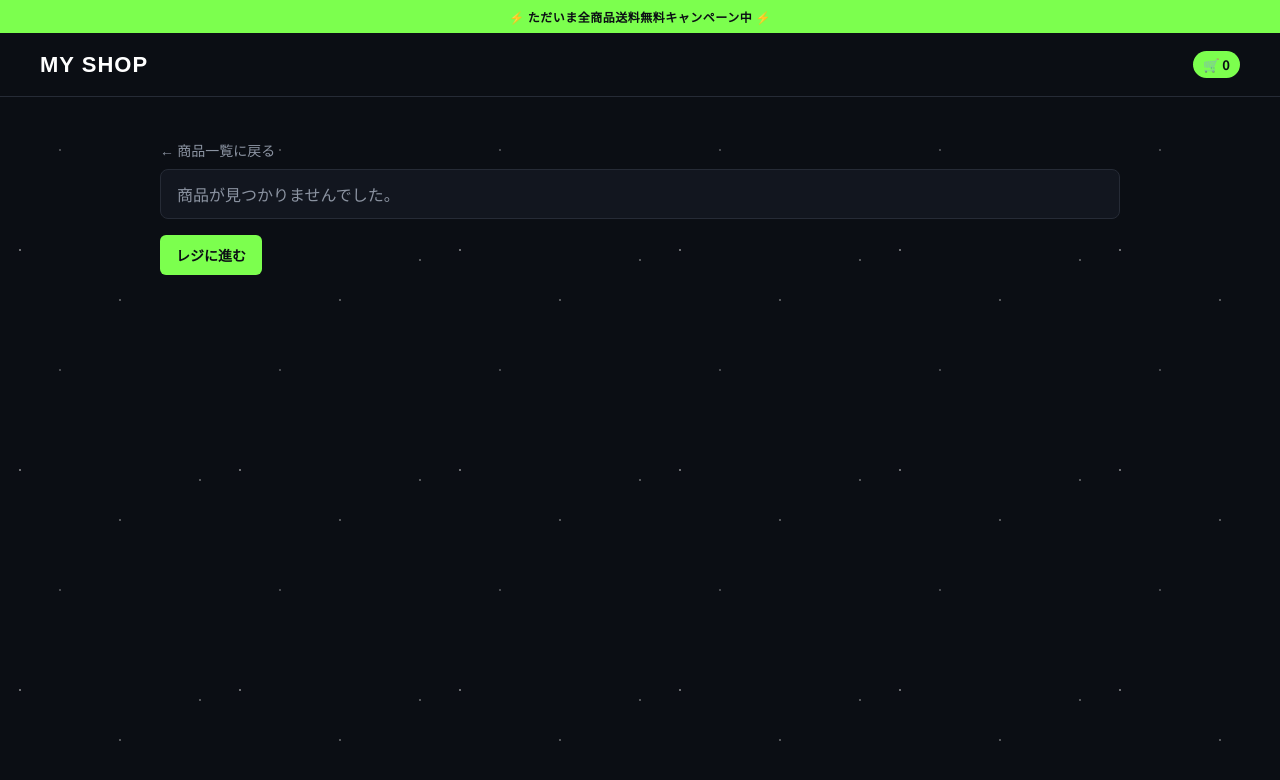
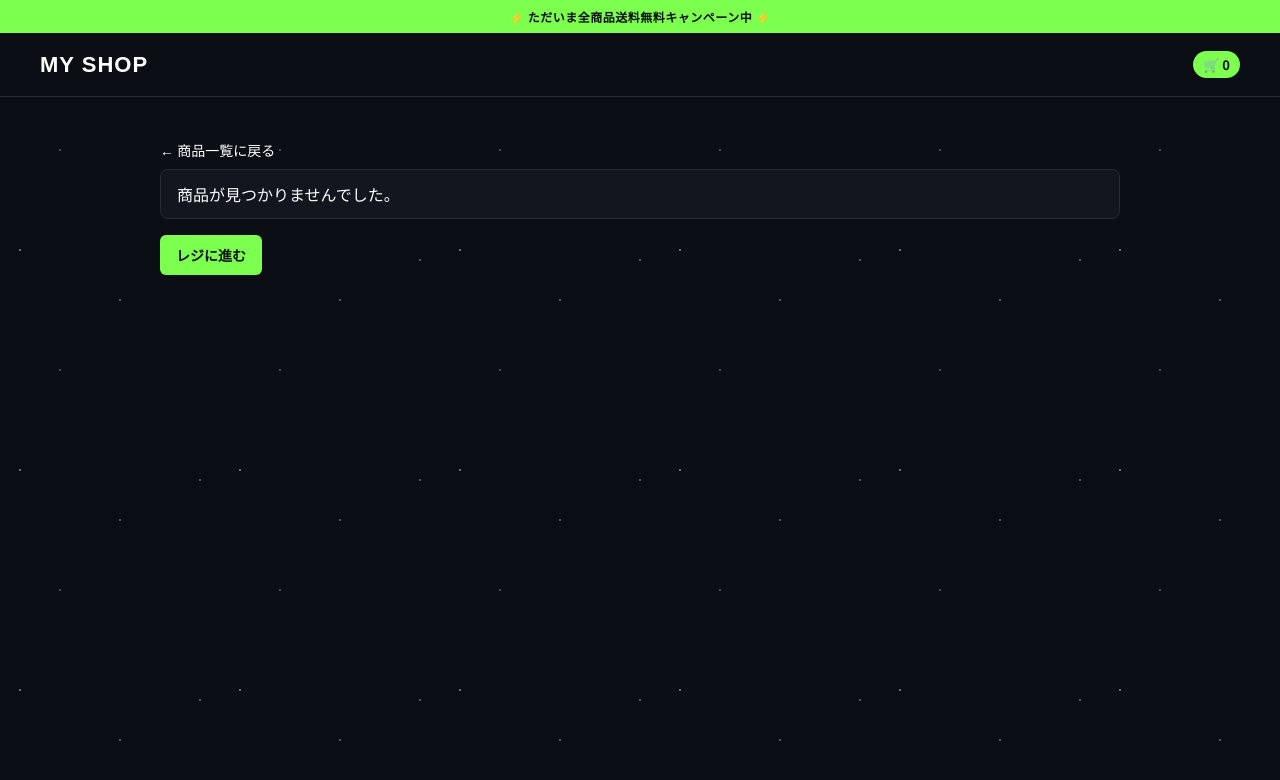
Before and after one commit to opacitygirl/my-ec-site, a website: page product.html in a window 1280 px wide. Drawn offline with Linux system fonts and the light colour scheme; a web font is replaced by a local one.

Commit message:
色変更

```diff
--- a/style.css
+++ b/style.css
@@ -126,7 +126,7 @@ button:hover {
 }
 
 main a {
-  color: var(--text-dim);
+  color: var(--text);
   text-decoration: none;
   font-size: 14px;
 }
@@ -151,7 +151,7 @@ main a:hover {
   border-radius: 8px;
   padding: 12px 16px;
   margin: 8px 0;
-  color: var(--text-dim);
+  color: var(--text);
 }
 
 .remove-btn {
```
